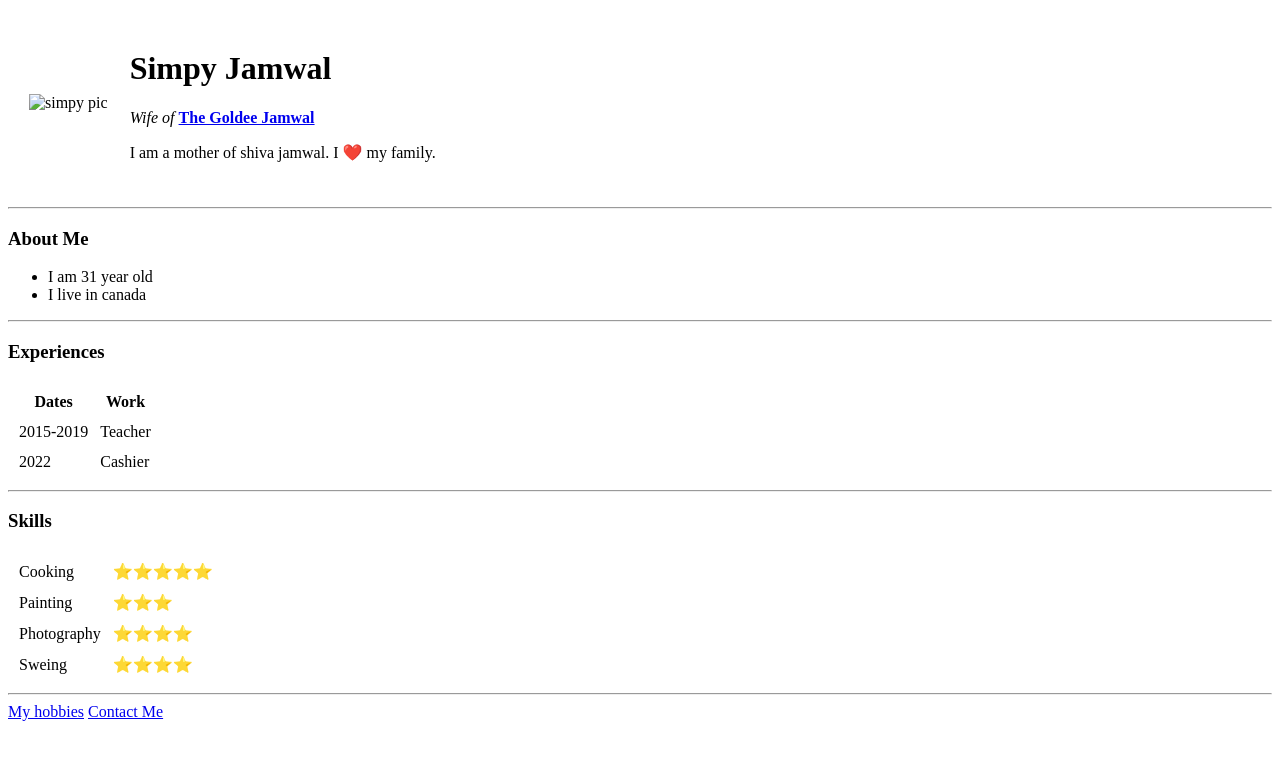
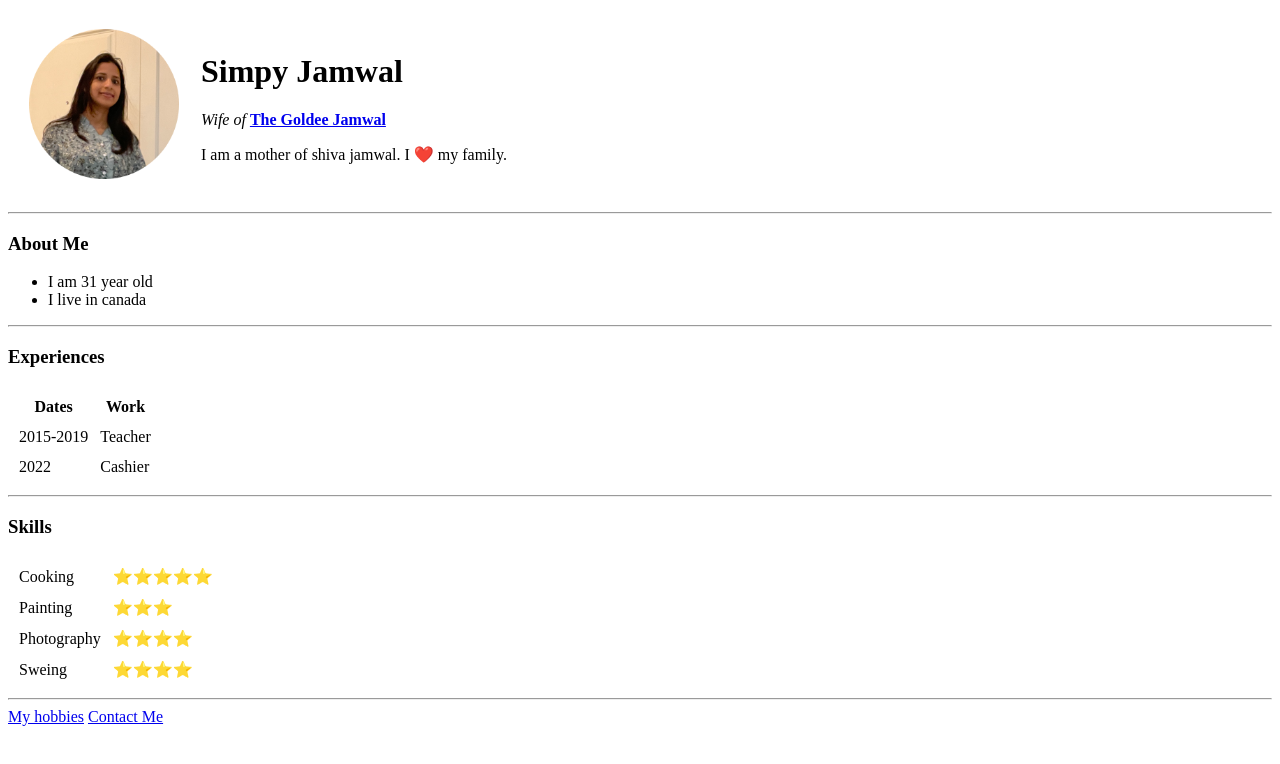
Before and after one commit to Simpy-Jamwal/cv, a plain HTML site: page index.html in a window 1280 px wide. Drawn offline with Linux system fonts and the light colour scheme.

Commit message:
Update index.html

```diff
--- a/index.html
+++ b/index.html
@@ -7,7 +7,7 @@
 <body>
  <table cellspacing="20">
     <tr>
-        <td><img src="simpy.png" alt="simpy pic" height="150" width="150"/></td>
+        <td><img src="image/simpy.png" alt="simpy pic" height="150" width="150"/></td>
         <td><h1>Simpy Jamwal</h1>
         <p><em>Wife of </em><strong><a href="husband.html">The Goldee Jamwal</a></strong></p>
             <p>I am a mother of shiva jamwal. I ❤️ my family.</p></td>
```
